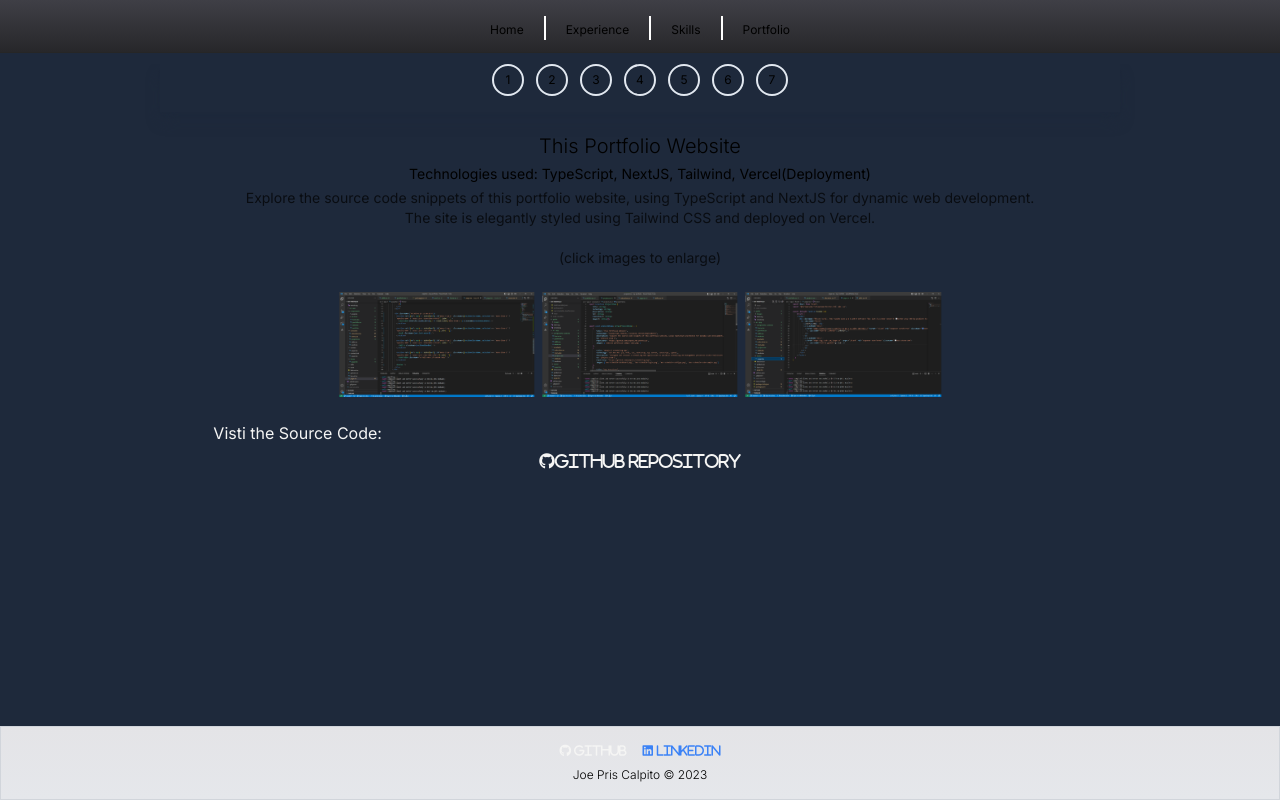
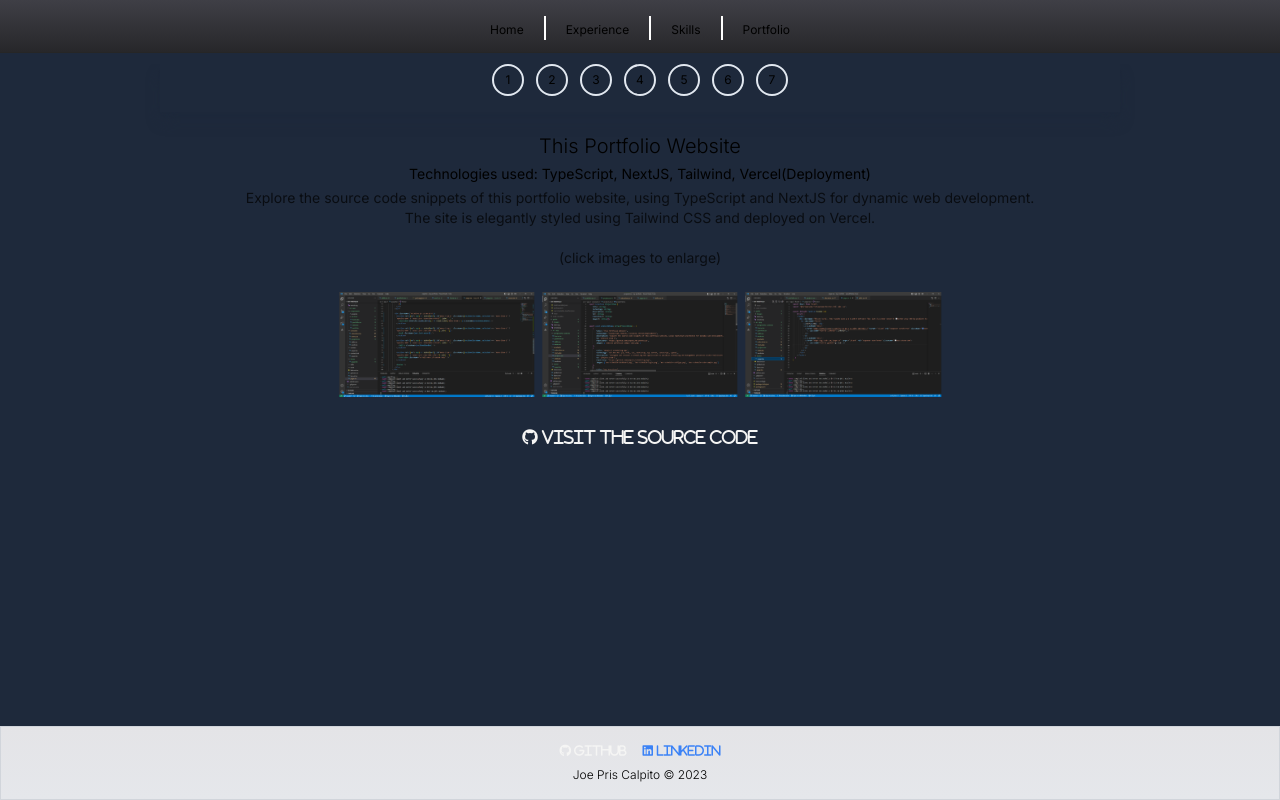
Before and after one commit to joepris/my-portfolio, a Next.js app: page / in a window 1280 px wide. Both pictures are taken after a click on the element 640 px from the left and 589 px from the top of the page. Built offline with nearby package versions, Linux system fonts and the light colour scheme.

Commit message:
fixed some stylings

```diff
--- a/src/app/components/sections/portfolio.tsx
+++ b/src/app/components/sections/portfolio.tsx
@@ -78,7 +78,7 @@ export default function Portfolio({
 
               )}
               <a href={[item.repository != undefined ? item.repository : "#"].join()} target="blank" rel="noopener noreferrer" className="text-stone-100">
-                Visti the Source Code: <i className="!flex !flex-row !justify-center fab fa-github px-5 p-2">github repository</i>
+                <i className="!flex !flex-row !justify-center fab fa-github px-5 p-2 hover:text-yellow-500">&nbsp;Visit the Source Code</i>
               </a>
             </div>
 
```
